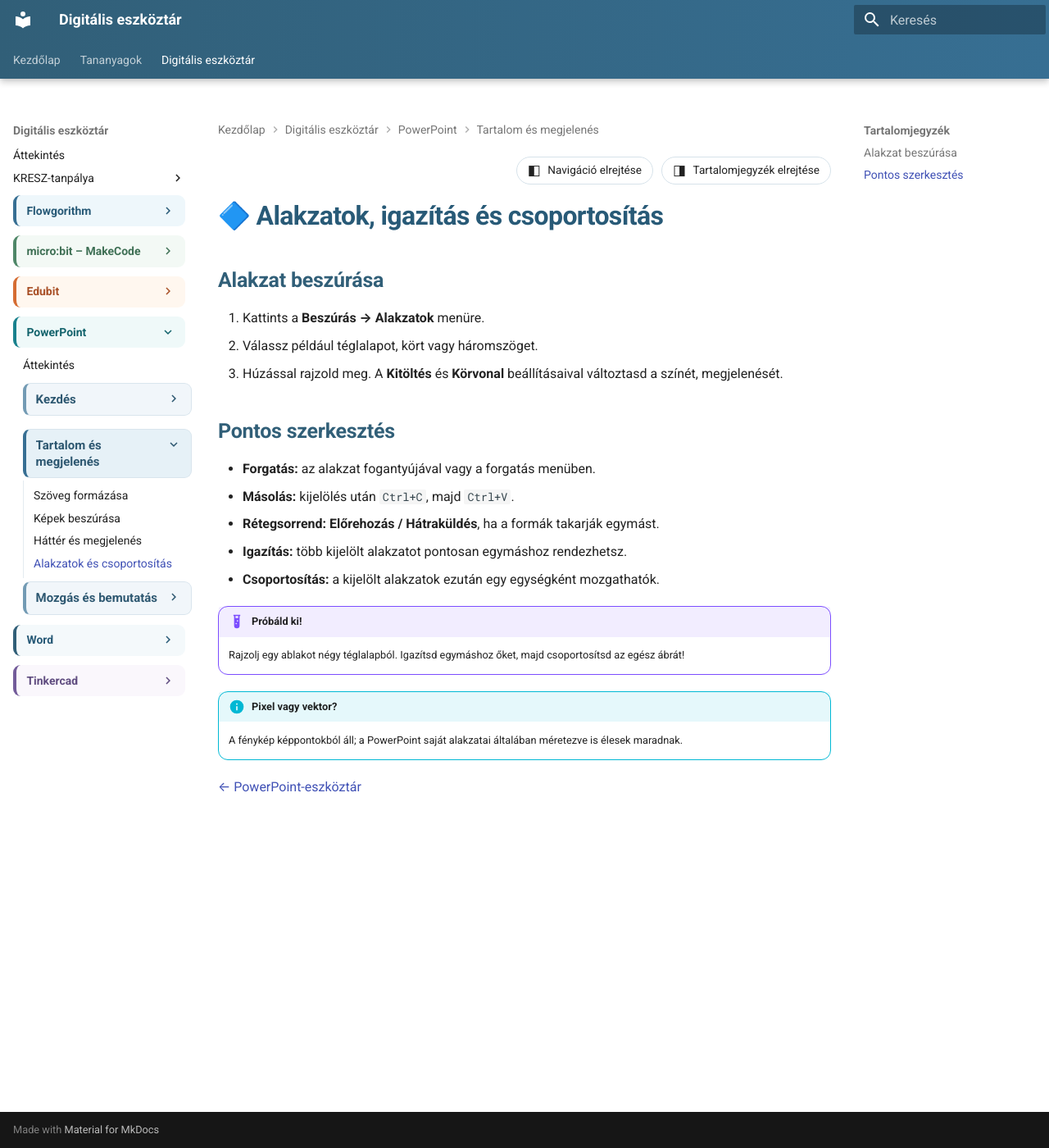
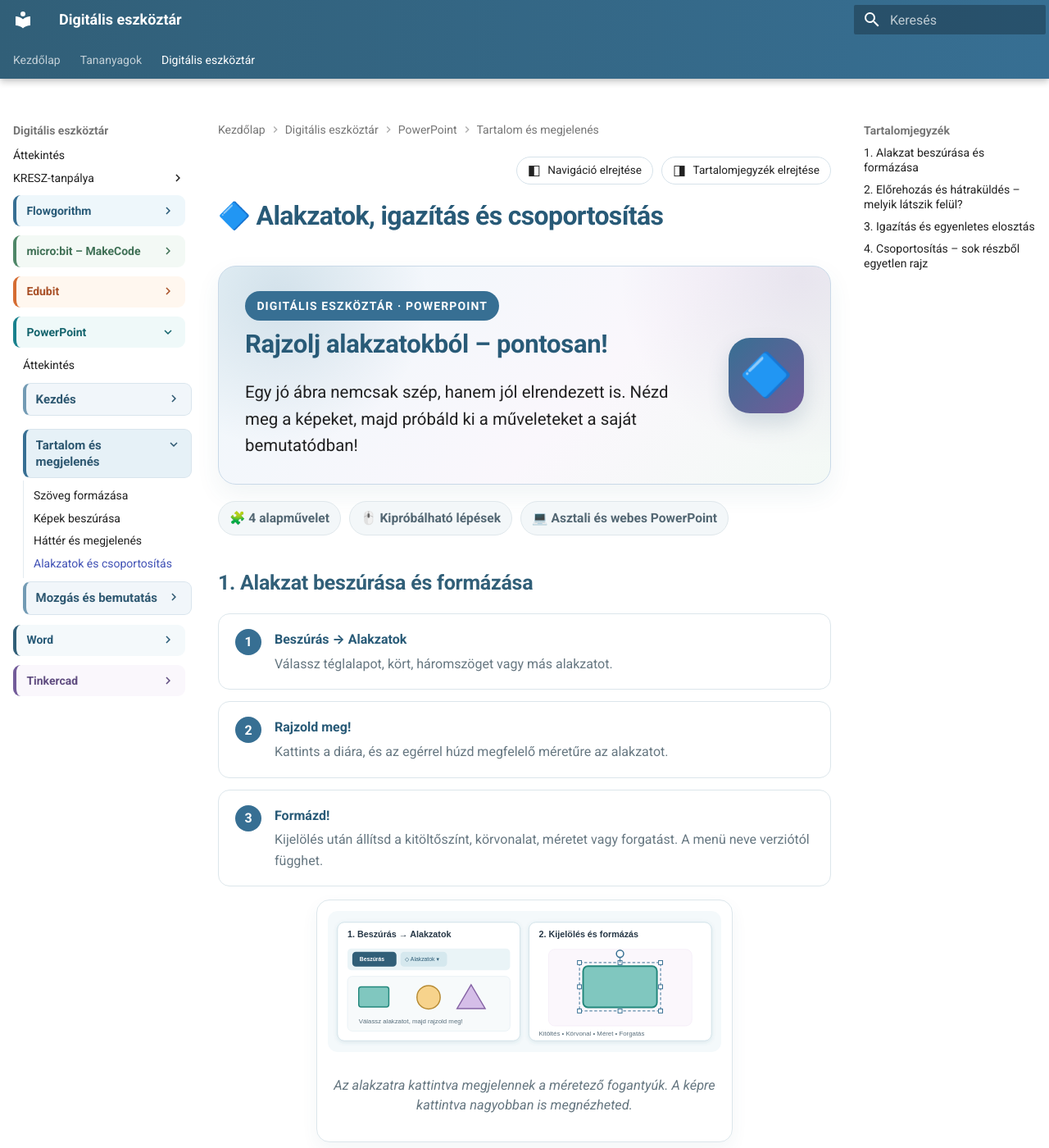
Before and after one commit to bsuszter/digitalis-eszkoztar, an MkDocs documentation site: the page built from docs/eszkoztar/powerpoint/alakzatok.md, in a window 1280 px wide and 1400 px high. Shown: the whole window at 82% size. Built offline with MkDocs 1.6.1 and Material for MkDocs 9.7.7, drawn with Linux system fonts in a browser that asks for light colours; some of the changed text lies outside the part shown.

Commit message:
Add illustrated PowerPoint shape editing guide

```diff
--- a/docs/eszkoztar/powerpoint/alakzatok.md
+++ b/docs/eszkoztar/powerpoint/alakzatok.md
@@ -1,23 +1,54 @@
 # 🔷 Alakzatok, igazítás és csoportosítás
 
-## Alakzat beszúrása
+<div class="article-hero"><div><span class="article-kicker">DIGITÁLIS ESZKÖZTÁR · POWERPOINT</span><h2>Rajzolj alakzatokból – pontosan!</h2><p>Egy jó ábra nemcsak szép, hanem jól elrendezett is. Nézd meg a képeket, majd próbáld ki a műveleteket a saját bemutatódban!</p></div><div class="article-hero__icon">🔷</div></div>
 
-1. Kattints a **Beszúrás → Alakzatok** menüre.
-2. Válassz például téglalapot, kört vagy háromszöget.
-3. Húzással rajzold meg. A **Kitöltés** és **Körvonal** beállításaival változtasd a színét, megjelenését.
+<div class="article-meta"><span>🧩 4 alapművelet</span><span>🖱️ Kipróbálható lépések</span><span>💻 Asztali és webes PowerPoint</span></div>
 
-## Pontos szerkesztés
+## 1. Alakzat beszúrása és formázása
 
-- **Forgatás:** az alakzat fogantyújával vagy a forgatás menüben.
-- **Másolás:** kijelölés után `Ctrl+C`, majd `Ctrl+V`.
-- **Rétegsorrend:** **Előrehozás / Hátraküldés**, ha a formák takarják egymást.
-- **Igazítás:** több kijelölt alakzatot pontosan egymáshoz rendezhetsz.
-- **Csoportosítás:** a kijelölt alakzatok ezután egy egységként mozgathatók.
+<div class="step-stack">
+<div class="step-card"><span class="step-no">1</span><div><strong>Beszúrás → Alakzatok</strong><span>Válassz téglalapot, kört, háromszöget vagy más alakzatot.</span></div></div>
+<div class="step-card"><span class="step-no">2</span><div><strong>Rajzold meg!</strong><span>Kattints a diára, és az egérrel húzd megfelelő méretűre az alakzatot.</span></div></div>
+<div class="step-card"><span class="step-no">3</span><div><strong>Formázd!</strong><span>Kijelölés után állítsd a kitöltőszínt, körvonalat, méretet vagy forgatást. A menü neve verziótól függhet.</span></div></div>
+</div>
 
-!!! example "Próbáld ki!"
-    Rajzolj egy ablakot négy téglalapból. Igazítsd egymáshoz őket, majd csoportosítsd az egész ábrát!
+<figure class="tool-figure tool-figure--wide"><a href="../../../images/eszkoztar/powerpoint/01-alakzat.svg" target="_blank" rel="noopener"><img src="../../../images/eszkoztar/powerpoint/01-alakzat.svg" alt="Alakzatok választása, kijelölése és a méretező fogantyúk szemléltetése"></a><figcaption>Az alakzatra kattintva megjelennek a méretező fogantyúk. A képre kattintva nagyobban is megnézheted.</figcaption></figure>
+
+!!! tip "Kis trükk"
+    Sok PowerPoint-verzióban a **Shift** lenyomva tartásával szabályos kört vagy négyzetet rajzolhatsz.
+
+## 2. Előrehozás és hátraküldés – melyik látszik felül?
+
+Két alakzat takarhatja egymást. Ilyenkor a **rétegsorrend** határozza meg, melyik jelenik meg elöl. Jelöld ki az alakzatot, és keresd az **Előrehozás / Hátraküldés** parancsot!
+
+<figure class="tool-figure tool-figure--wide"><a href="../../../images/eszkoztar/powerpoint/02-sorrend.svg" target="_blank" rel="noopener"><img src="../../../images/eszkoztar/powerpoint/02-sorrend.svg" alt="Ugyanaz a kör és téglalap két eltérő rétegsorrendben"></a><figcaption>Az alakzatok nem változtak meg, csak a sorrendjük: mást takarnak el.</figcaption></figure>
+
+## 3. Igazítás és egyenletes elosztás
+
+Ha több alakzatot használsz, könnyű ferdén, különböző távolságra elhelyezni őket.
+
+1. Jelöld ki az összeigazítandó alakzatokat (**Ctrl + kattintás** egymás után).
+2. Keresd az **Igazítás** parancsot az alakzatformázási menüben.
+3. Válassz például **Felülre igazítás** vagy **Vízszintes elosztás** műveletet. Az elérhető opciók a program verziójától és a kijelöléstől függhetnek.
+
+<figure class="tool-figure tool-figure--wide"><a href="../../../images/eszkoztar/powerpoint/03-igazitas.svg" target="_blank" rel="noopener"><img src="../../../images/eszkoztar/powerpoint/03-igazitas.svg" alt="Három rendezetlen téglalap és a pontosan egy vonalba igazított, egyenletesen elosztott változat"></a><figcaption>Az igazítás azonos vonalba rendezi, az elosztás egyenletes távolságra helyezi az alakzatokat.</figcaption></figure>
+
+## 4. Csoportosítás – sok részből egyetlen rajz
+
+Ha például egy házat három-négy alakzatból építesz, külön-külön mozgatva könnyen széteshet.
+
+1. Jelöld ki az összetartozó alakzatokat (**Ctrl + kattintás**).
+2. Válaszd a **Csoportosítás** parancsot (néhány verzióban a jobb gombos menüben is megtalálod).
+3. Mozgasd meg a rajzot: minden része együtt mozdul.
+
+<figure class="tool-figure tool-figure--wide"><a href="../../../images/eszkoztar/powerpoint/04-csoport.svg" target="_blank" rel="noopener"><img src="../../../images/eszkoztar/powerpoint/04-csoport.svg" alt="Különálló házalakzatok és egyetlen közös kijelölési keretben lévő csoport"></a><figcaption>A közös kijelölési keret jelzi, hogy a részeket együtt kezelheted.</figcaption></figure>
+
+!!! info "Csoportbontás"
+    Ha újra külön-külön szeretnéd szerkeszteni a részeket, keresd a **Csoportbontás** műveletet.
+
+<div class="section-lead"><strong>🎯 Próbáld ki most!</strong><span>Készíts egy házat tetővel, ablakkal és ajtóval! Igazítsd a részeket, változtasd a tető rétegsorrendjét, majd csoportosítsd az egész házat. Utána mozgasd arrébb egyetlen mozdulattal.</span></div>
 
 !!! info "Pixel vagy vektor?"
-    A fénykép képpontokból áll; a PowerPoint saját alakzatai általában méretezve is élesek maradnak.
+    A fénykép képpontokból épül fel. A PowerPoint alakzatai többnyire vektoros rajzelemek, ezért nagyításkor is élesek maradnak.
 
-[← PowerPoint-eszköztár](index.md)
+<div class="back-link"><a href="../">← Vissza a PowerPoint-eszköztárhoz</a></div>
```
Also changed, not shown: docs/images/eszkoztar/powerpoint/01-alakzat.svg (added), docs/images/eszkoztar/powerpoint/02-sorrend.svg (added), docs/images/eszkoztar/powerpoint/03-igazitas.svg (added), docs/images/eszkoztar/powerpoint/04-csoport.svg (added).
